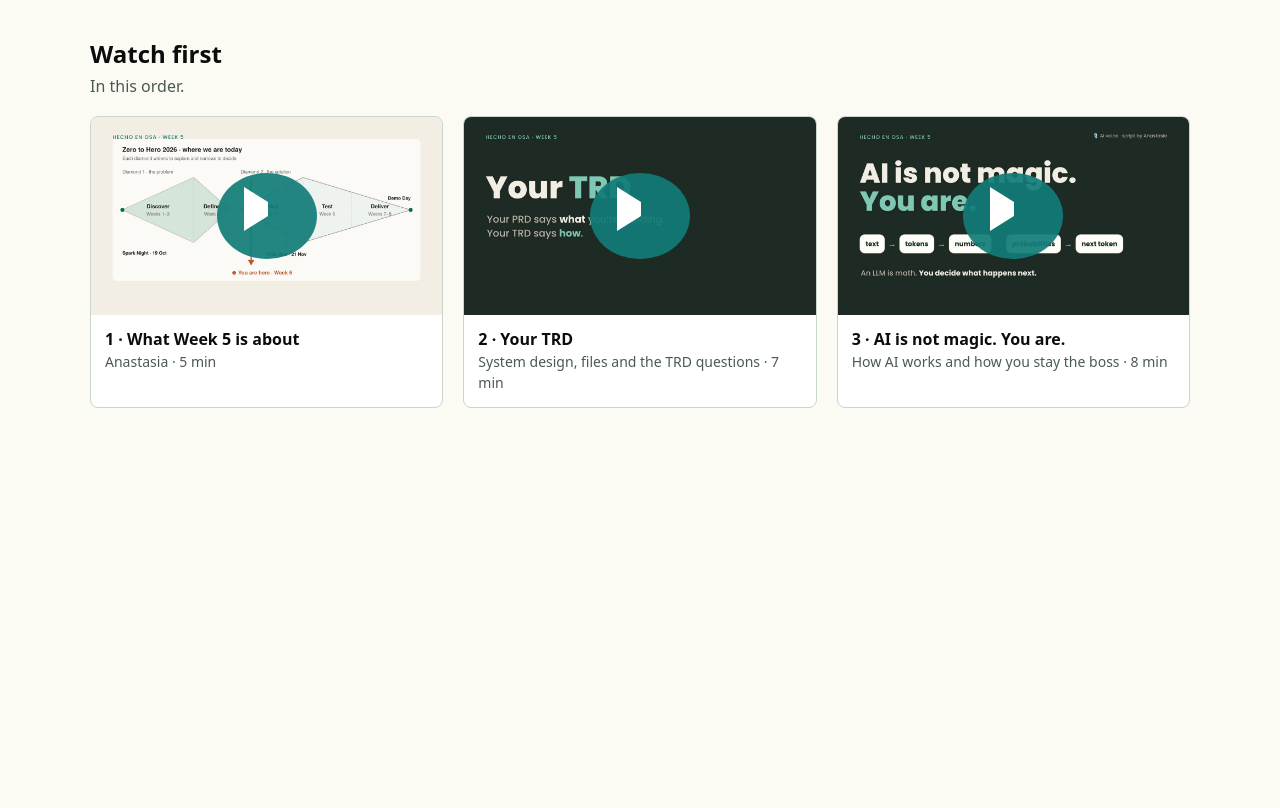
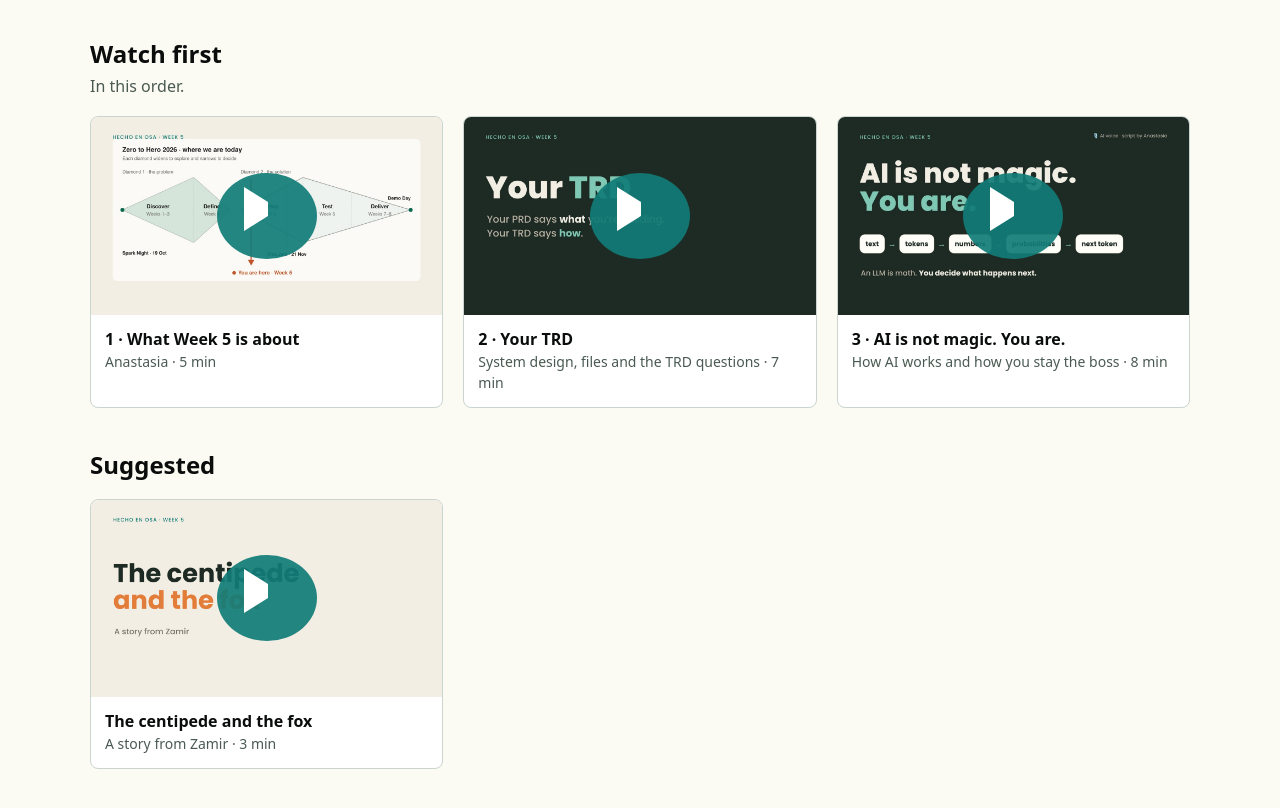
Before and after one commit to hechoenosa/zerotohero2026, a plain HTML site: page weeks/week-5/index.html in a window 1280 px wide. Shown: the part 140-948 px from the top of the page. Before the commit the page ends 800 px from the top, so only its background shows below. Drawn offline with Linux system fonts and the light colour scheme.

Commit message:
Week 5: add Zamir's suggested video, The centipede and the fox
Co-Authored-By: Claude Opus 5.5 <noreply@anthropic.com>
Claude-Session: https://claude.ai/code/session_017cWDJ4VkUY6nVHc5Kp4dEU

```diff
--- a/weeks/week-5/index.html
+++ b/weeks/week-5/index.html
@@ -12,4 +12,7 @@ a{color:#0F8A7D}.stripe{height:6px;background:linear-gradient(90deg,#F5D253 25%,
 <div class="v"><button class="cv" data-id="1h4r0641HxtEcc22lM9K40wgb7h9CvtCF" aria-label="Play video" style="all:unset;display:block;position:relative;width:100%;aspect-ratio:16/9;cursor:pointer;background:url(images/cover-2.jpg) center/cover"><span style="position:absolute;left:50%;top:50%;transform:translate(-50%,-50%);width:72px;height:72px;border-radius:50%;background:rgba(18,124,120,.92);display:flex;align-items:center;justify-content:center"><span style="margin-left:6px;border-left:24px solid #fff;border-top:15px solid transparent;border-bottom:15px solid transparent"></span></span></button><b>2 · Your TRD</b><span>System design, files and the TRD questions · 7 min</span></div>
 <div class="v"><button class="cv" data-id="1fVGSyG9hhH8vWEyshATMYWncd22StfIE" aria-label="Play video" style="all:unset;display:block;position:relative;width:100%;aspect-ratio:16/9;cursor:pointer;background:url(images/cover-3.jpg) center/cover"><span style="position:absolute;left:50%;top:50%;transform:translate(-50%,-50%);width:72px;height:72px;border-radius:50%;background:rgba(18,124,120,.92);display:flex;align-items:center;justify-content:center"><span style="margin-left:6px;border-left:24px solid #fff;border-top:15px solid transparent;border-bottom:15px solid transparent"></span></span></button><b>3 · AI is not magic. You are.</b><span>How AI works and how you stay the boss · 8 min</span></div>
 </div>
+<h2>Suggested</h2><div class="g">
+<div class="v"><button class="cv" data-id="1Q7cwLjY9lXTjpdw6AsDVs_ymRi-3ScJJ" aria-label="Play video" style="all:unset;display:block;position:relative;width:100%;aspect-ratio:16/9;cursor:pointer;background:url(images/cover-zamir.jpg) center/cover"><span style="position:absolute;left:50%;top:50%;transform:translate(-50%,-50%);width:72px;height:72px;border-radius:50%;background:rgba(18,124,120,.92);display:flex;align-items:center;justify-content:center"><span style="margin-left:6px;border-left:24px solid #fff;border-top:15px solid transparent;border-bottom:15px solid transparent"></span></span></button><b>The centipede and the fox</b><span>A story from Zamir · 3 min</span></div>
+</div>
 </main><script>document.querySelectorAll('.cv').forEach(b=>b.onclick=()=>{const f=document.createElement('iframe');f.src='https://drive.google.com/file/d/'+b.dataset.id+'/preview';f.allow='autoplay; fullscreen';f.allowFullscreen=true;f.style.cssText='width:100%;aspect-ratio:16/9;border:0;display:block;background:#1A2518';b.replaceWith(f)})</script></body></html>
```
Also changed, not shown: weeks/week-5/images/cover-zamir.jpg (added), 2 other files.
